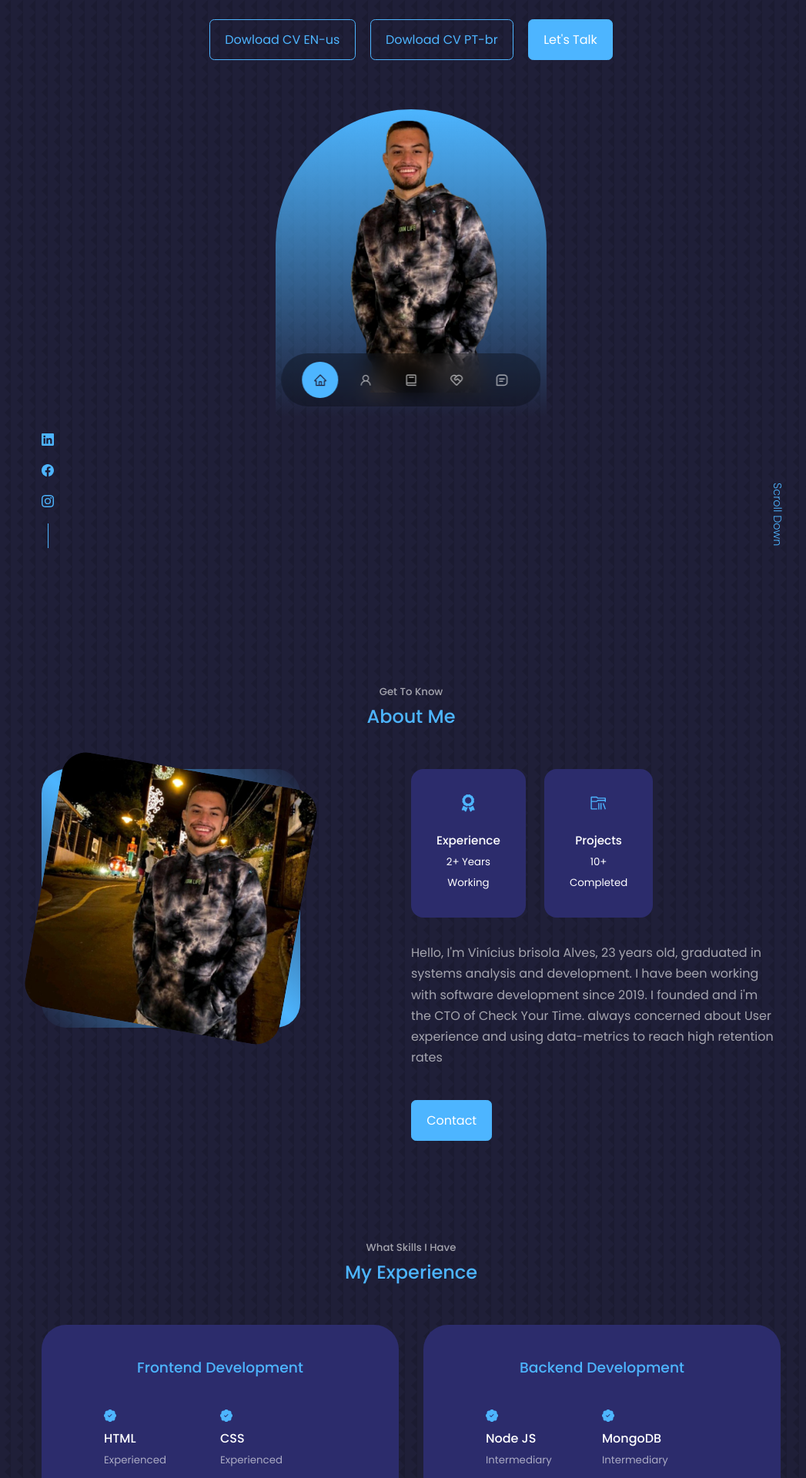
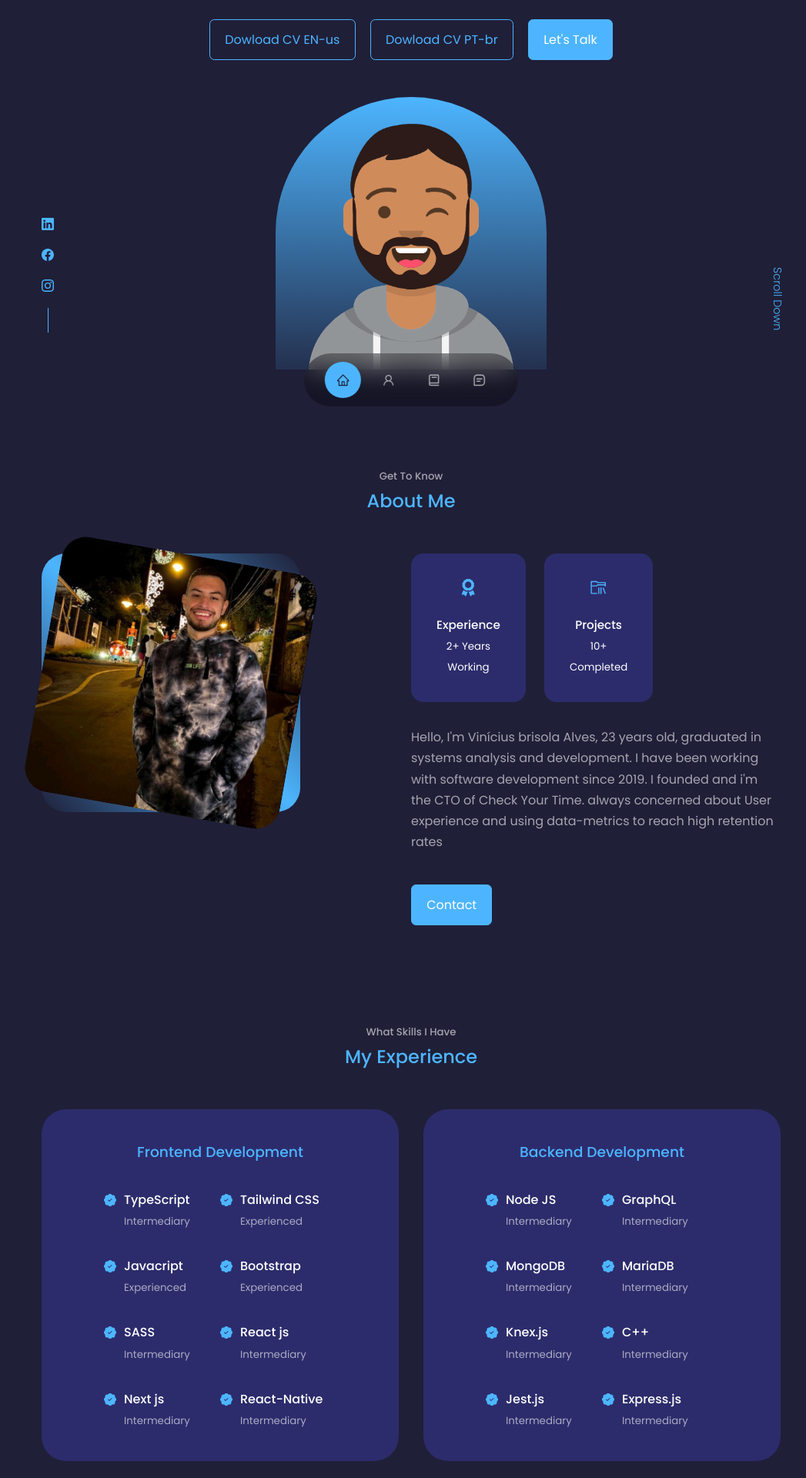
Before and after one commit to vinibrisola/Portfolio, a React (Create React App) app: page / in a window 1280 px wide. Shown: the part 240-2160 px from the top of the page at 77% size, without its empty margins (106-1153 px from the left). Built offline with nearby package versions, Linux system fonts and the light colour scheme.

Commit message:
atualizado portfolio

```diff
--- a/src/App.jsx
+++ b/src/App.jsx
@@ -17,7 +17,7 @@ const App = () => {
       <Nav />
       <About />
       <Experience />
-      <Services />
+      {/*<Services />*/}
       <Portfolio />
 
       <Contact />
--- a/src/components/experience/Experience.jsx
+++ b/src/components/experience/Experience.jsx
@@ -14,14 +14,14 @@ const Experience = () => {
             <article className='experience__details'>
               <BsPatchCheckFill className='experience__details-icon' />
               <div>
-                <h4>HTML</h4>
-                <small className='text-light'>Experienced</small>
+                <h4>TypeScript</h4>
+                <small className='text-light'>Intermediary</small>
               </div>
             </article>
             <article className='experience__details'>
               <BsPatchCheckFill className='experience__details-icon' />
               <div>
-                <h4>CSS</h4>
+                <h4>Tailwind CSS</h4>
                 <small className='text-light'>Experienced</small>
               </div>
             </article>
@@ -49,7 +49,14 @@ const Experience = () => {
             <article className='experience__details'>
               <BsPatchCheckFill className='experience__details-icon' />
               <div>
-                <h4>React</h4>
+                <h4>React js</h4>
+                <small className='text-light'>Intermediary</small>
+              </div>
+            </article>
+            <article className='experience__details'>
+              <BsPatchCheckFill className='experience__details-icon' />
+              <div>
+                <h4>Next js</h4>
                 <small className='text-light'>Intermediary</small>
               </div>
             </article>
@@ -75,6 +82,13 @@ const Experience = () => {
             <article className='experience__details'>
               <BsPatchCheckFill className='experience__details-icon' />
               <div>
+                <h4>GraphQL</h4>
+                <small className='text-light'>Intermediary</small>
+              </div>
+            </article>
+            <article className='experience__details'>
+              <BsPatchCheckFill className='experience__details-icon' />
+              <div>
                 <h4>MongoDB</h4>
                 <small className='text-light'>Intermediary</small>
               </div>
@@ -82,7 +96,28 @@ const Experience = () => {
             <article className='experience__details'>
               <BsPatchCheckFill className='experience__details-icon' />
               <div>
-                <h4>MYSQL</h4>
+                <h4>MariaDB</h4>
+                <small className='text-light'>Intermediary</small>
+              </div>
+            </article>
+            <article className='experience__details'>
+              <BsPatchCheckFill className='experience__details-icon' />
+              <div>
+                <h4>Knex.js</h4>
+                <small className='text-light'>Intermediary</small>
+              </div>
+            </article>
+            <article className='experience__details'>
+              <BsPatchCheckFill className='experience__details-icon' />
+              <div>
+                <h4>C++</h4>
+                <small className='text-light'>Intermediary</small>
+              </div>
+            </article>
+            <article className='experience__details'>
+              <BsPatchCheckFill className='experience__details-icon' />
+              <div>
+                <h4>Jest.js</h4>
                 <small className='text-light'>Intermediary</small>
               </div>
             </article>
@@ -90,13 +125,6 @@ const Experience = () => {
               <BsPatchCheckFill className='experience__details-icon' />
               <div>
                 <h4>Express.js</h4>
-                <small className='text-light'>Intermediary</small>
-              </div>
-            </article>
-            <article className='experience__details'>
-              <BsPatchCheckFill className='experience__details-icon' />
-              <div>
-                <h4>C++</h4>
                 <small className='text-light'>Intermediary</small>
               </div>
             </article>
--- a/src/components/experience/experience.css
+++ b/src/components/experience/experience.css
@@ -1,10 +1,10 @@
-.experience__container{
+.experience__container {
   display: grid;
   grid-template-columns: 1fr 1fr;
   gap: 2rem;
 }
 
-.experience__container > div{
+.experience__container>div {
   background: var(--color-bg-variant);
   padding: 2.4rem 5rem;
   border-radius: 2rem;
@@ -12,45 +12,53 @@
   transition: var(--transition);
 }
 
-.experience__container > div:hover{
+.experience__container>div:hover {
   background: transparent;
   border-color: var(--color-primary-variant);
   cursor: default;
 }
-.experience__container > div h3{
+
+.experience__container>div h3 {
   text-align: center;
   margin-bottom: 2rem;
   color: var(--color-primary);
 }
 
-.experience__content{
+.experience__content {
   display: grid;
   grid-template-columns: 1fr 1fr;
   row-gap: 2rem;
 
 }
 
+.experience__details {
+  display: flex;
+}
+
 .experience__details-icon {
   margin-top: 6px;
+  margin-right: 10px;
   color: var(--color-primary)
 }
 
-@media screen and (max-width: 1024px){
-  .experience__container{
+@media screen and (max-width: 1024px) {
+  .experience__container {
     grid-template-columns: 1fr;
   }
-  .experience__container > div{
+
+  .experience__container>div {
     width: 80%;
     padding: 2rem;
     margin: 0 auto;
   }
 }
 
-@media screen and (max-width: 600px){
-  .experience__container{
+@media screen and (max-width: 600px) {
+  .experience__container {
     gap: 1rem;
   }
-  .experience__container > div{
+
+  .experience__container>div {
     width: 100%;
     padding: 2rem 1rem;
   }
--- a/src/components/footer/Footer.jsx
+++ b/src/components/footer/Footer.jsx
@@ -9,7 +9,7 @@ const Footer = () => {
         <li><a href="#">Home</a></li>
         <li><a href="#about">About</a></li>
         <li><a href="#experience">Experience</a></li>
-        <li><a href="#services">Services</a></li>
+        {/*<li><a href="#services">Services</a></li>*/}
         <li><a href="#portfolio">Portfolio</a></li>
         <li><a href="#contact">Contact</a></li>
       </ul>
--- a/src/components/header/header.css
+++ b/src/components/header/header.css
@@ -1,77 +1,72 @@
-header{
-  height: 125vh;
+header {
+  height: 90vh;
   padding-top: 7rem;
   overflow: hidden;
 }
 
-.header__container{
+.header__container {
   text-align: center;
   height: 100%;
   position: relative;
 }
 
-.cta{
+.cta {
   margin-top: 2.5rem;
   display: flex;
   gap: 1.2rem;
   justify-content: center;
 }
 
-.header__socials{
+.header__socials {
   display: flex;
   flex-direction: column;
   align-items: center;
   gap: 0.8rem;
-  position:absolute;
-  left:0;
-  bottom:3rem;
+  position: absolute;
+  left: 0;
+  bottom: 3rem;
 }
 
-.header__socials::after{
+.header__socials::after {
   content: "";
   width: 1px;
   height: 2rem;
   background: var(--color-primary);
 }
 
-.me{
+.me {
   background: linear-gradient(var(--color-primary), transparent);
   width: 22rem;
   height: 25rem;
   position: absolute;
   left: calc(50% - 11rem);
-  margin-top:4rem;
+  margin-top: 3rem;
   border-radius: 12rem 12rem 0 0;
   overflow: hidden;
-  padding: 0rem 4rem 2rem 0rem;
-}
-img{
-  width: 100%;
-  height: 100%;
-  object-fit: cover;
-  object-position: center;
 }
 
-.scroll__down{
+.scroll__down {
   position: absolute;
   right: -2.3rem;
   bottom: 5rem;
-  transform:rotate(90deg);
+  transform: rotate(90deg);
   font-weight: 200;
   font-size: 0.9em;
 }
 
-@media screen and (max-width: 1024px){
-  header{
-    height: 128vh;
+@media screen and (max-width: 1024px) {
+  header {
+    height: 90vh;
   }
 }
 
-@media screen and (max-width: 600px){
-  header{
-    height: 128vh;
+@media screen and (max-width: 600px) {
+  header {
+    height: 95vh;
   }
-  .header__socials,.scroll__down{
-    display:none;
+
+  .header__socials,
+  .scroll__down {
+    display: none;
   }
 }
--- a/src/components/nav/Nav.jsx
+++ b/src/components/nav/Nav.jsx
@@ -21,7 +21,7 @@ const Nav = () => {
       <a href="#" onClick={() => setActiveNav('#')} className={activeNav === '#' ? 'active' : ''}><AiOutlineHome /></a>
       <a href="#about" onClick={() => setActiveNav('#about')} className={activeNav === '#about' ? 'active' : ''}><AiOutlineUser /></a>
       <a href="#experience" onClick={() => setActiveNav('#experience')} className={activeNav === '#experience' ? 'active' : ''}><BiBook /></a>
-      <a href="#services" onClick={() => setActiveNav('#services')} className={activeNav === '#services' ? 'active' : ''}><RiServiceLine /></a>
+      {/*<a href="#services" onClick={() => setActiveNav('#services')} className={activeNav === '#services' ? 'active' : ''}><RiServiceLine /></a>*/}
       <a href="#contact" onClick={() => setActiveNav('#contact')} className={activeNav === '#contact' ? 'active' : ''}><BiMessageSquareDetail /></a>
     </nav>
   )
--- a/src/components/portfolio/portfolio.css
+++ b/src/components/portfolio/portfolio.css
@@ -1,17 +1,18 @@
-.portfolio__container{
+.portfolio__container {
   display: grid;
   grid-template-columns: repeat(3, 1fr);
   grid-gap: 2.5rem;
 }
-.portfolio__item{
+
+.portfolio__item {
   background: var(--color-bg-variant);
-  padding:1.3rem;
+  padding: 1.3rem;
   border-radius: 2rem;
   border: 1px solid transparent;
   transition: var(--transition);
 }
 
-.portfolio__item:hover{
+.portfolio__item:hover {
   border-color: var(--color-primary-variant);
   background: transparent;
 }
@@ -23,20 +24,21 @@
 
 .portfolio__item-cta {
   display: flex;
-  gap:1rem;
+  gap: 1rem;
   margin-bottom: 1rem;
+  margin-top: 1rem;
 }
 
 
-@media screen and (max-width: 1024px){
-  .portfolio__container{
+@media screen and (max-width: 1024px) {
+  .portfolio__container {
     grid-template-columns: 1fr 1fr;
     gap: 1.2rem;
   }
 }
 
-@media screen and (max-width: 600px){
-  .portfolio__container{
+@media screen and (max-width: 600px) {
+  .portfolio__container {
     grid-template-columns: 1fr;
     gap: 1rem;
   }
--- a/src/components/services/Services.jsx
+++ b/src/components/services/Services.jsx
@@ -37,7 +37,7 @@ const Services = () => {
           <ul className='service__list'>
             <li>
               <BiCheck className='service__list-icon' />
-              <p>React Js</p>
+              <p>React JS</p>
             </li>
             <li>
               <BiCheck className='service__list-icon' />
@@ -45,11 +45,19 @@ const Services = () => {
             </li>
             <li>
               <BiCheck className='service__list-icon' />
+              <p>TypeScript</p>
+            </li>
+            <li>
+              <BiCheck className='service__list-icon' />
+              <p>Tailwind CSS</p>
+            </li>
+            <li>
+              <BiCheck className='service__list-icon' />
               <p>React-Native</p>
             </li>
             <li>
               <BiCheck className='service__list-icon' />
-              <p>Bootstrap 5</p>
+              <p>Bootstrap</p>
             </li>
             <li>
               <BiCheck className='service__list-icon' />
@@ -57,7 +65,7 @@ const Services = () => {
             </li>
             <li>
               <BiCheck className='service__list-icon' />
-              <p>Git</p>
+              <p>Next JS</p>
             </li>
           </ul>
         </article>
--- a/src/index.css
+++ b/src/index.css
@@ -1,6 +1,6 @@
 @import url('https://fonts.googleapis.com/css2?family=Poppins:wght@300;400;500;600&display=swap');
 
-*{
+* {
   margin: 0;
   padding: 0;
   border: 0;
@@ -10,81 +10,84 @@
   text-decoration: none;
 }
 
-:root{
+:root {
   --color-bg: #1f1f38;
   --color-bg-variant: #2c2c6c;
   --color-primary: #4db5ff;
-  --color-primary-variant: rgba(77,181,255,0.4);
+  --color-primary-variant: rgba(77, 181, 255, 0.4);
   --color-white: #fff;
-  --color-light: rgba(255,255,255,0.6);
+  --color-light: rgba(255, 255, 255, 0.6);
 
   --transition: all 400ms ease;
 
   --container-width-lg: 75%;
-  --container-width-md:86%;
+  --container-width-md: 86%;
   --container-width-ms: 90%;
 }
 
-html{
+html {
   scroll-behavior: smooth;
 }
 
-::-webkit-scrollbar{
+::-webkit-scrollbar {
   display: none;
 }
 
-body{
+body {
   font-family: 'Poppins', sans-serif;
   background: var(--color-bg);
   color: var(--color-white);
   line-height: 1.7;
-  background-image: url(../src/assets/bg-texture.png);
 }
 
 /*GENEARL STYLES*/
 
-.container{
+.container {
   width: var(--container-width-lg);
   margin: 0 auto;
 }
 
-h1,h2,h3,h4,h5{
+h1,
+h2,
+h3,
+h4,
+h5 {
   font-weight: 500;
 }
 
-h1{
+h1 {
   font-size: 2.5rem;
 }
 
-section{
+section {
   margin-top: 8rem;
 }
 
-section > h2,
-section > h5{
+section>h2,
+section>h5 {
   text-align: center;
   color: var(--color-light);
 }
 
-section > h2{
+section>h2 {
   color: var(--color-primary);
   margin-bottom: 3rem;
 }
 
-.text-light{
+.text-light {
   color: var(--color-light);
 }
 
-a{
+a {
   color: var(--color-primary);
   transition: var(--transition);
 }
 
-a:hover{
+a:hover {
   color: var(--color-white);
 }
 
-.btn{
+.btn {
   width: max-content;
   display: inline-block;
   color: var(--color-primary);
@@ -95,18 +98,18 @@ a:hover{
   transition: var(--transition);
 }
 
-.btn:hover{
+.btn:hover {
   background: var(--color-white);
   color: var(--color-bg);
   border-color: transparent;
 }
 
-.btn-primary{
+.btn-primary {
   background: var(--color-primary);
   color: var(--color-bf);
 }
 
-img{
+img {
   display: block;
   width: 100%;
   object-fit: cover;
@@ -114,19 +117,22 @@ img{
 
 
 
-@media screen and (max-width: 1024px){
-  .container{
+@media screen and (max-width: 1024px) {
+  .container {
     width: var(--container-width-md);
   }
-  section{
+
+  section {
     margin-top: 6rem;
   }
 }
-@media screen and (max-width: 600px){
-  .container{
+
+@media screen and (max-width: 600px) {
+  .container {
     width: var(--container-width-md);
   }
-  section > h2{
+
+  section>h2 {
     margin-top: 2rem;
   }
 }
```
Also changed, not shown: src/assets/me.jpg. Lines whose indentation alone changed are shown as unchanged.
